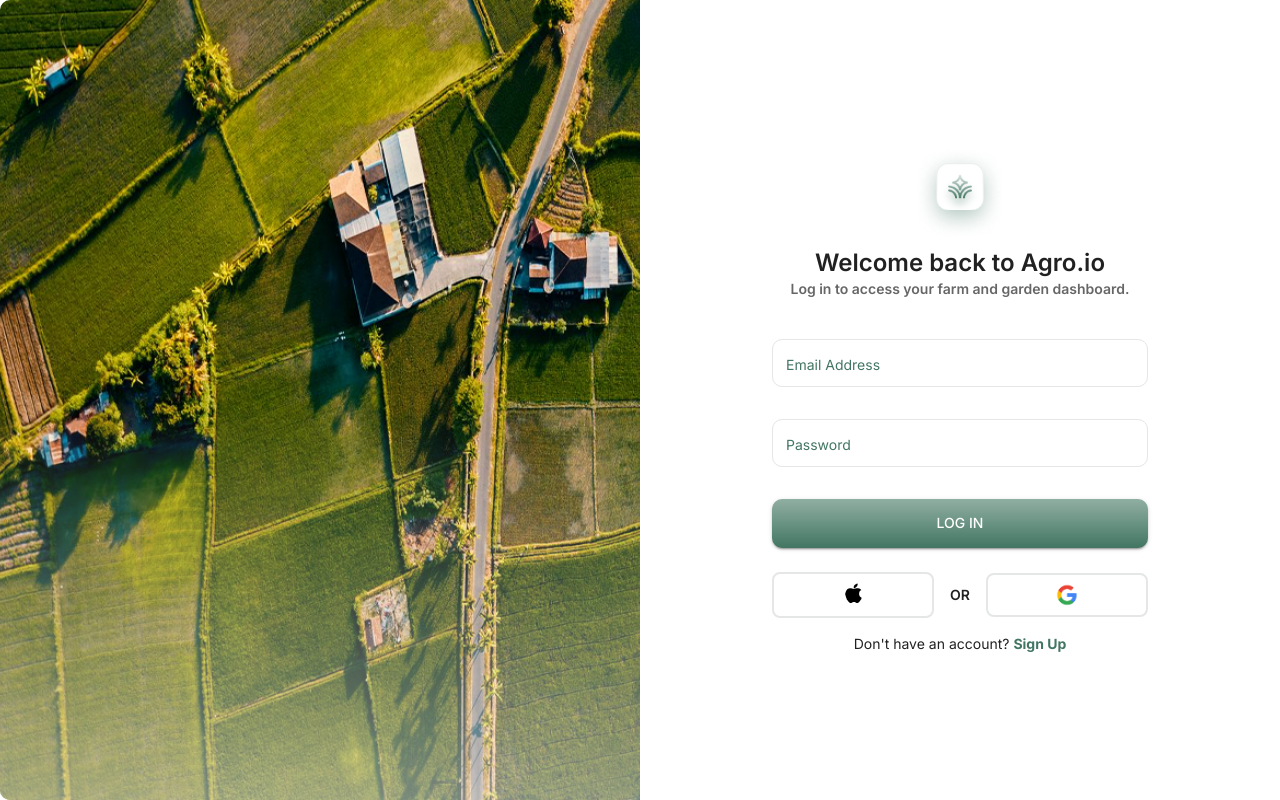
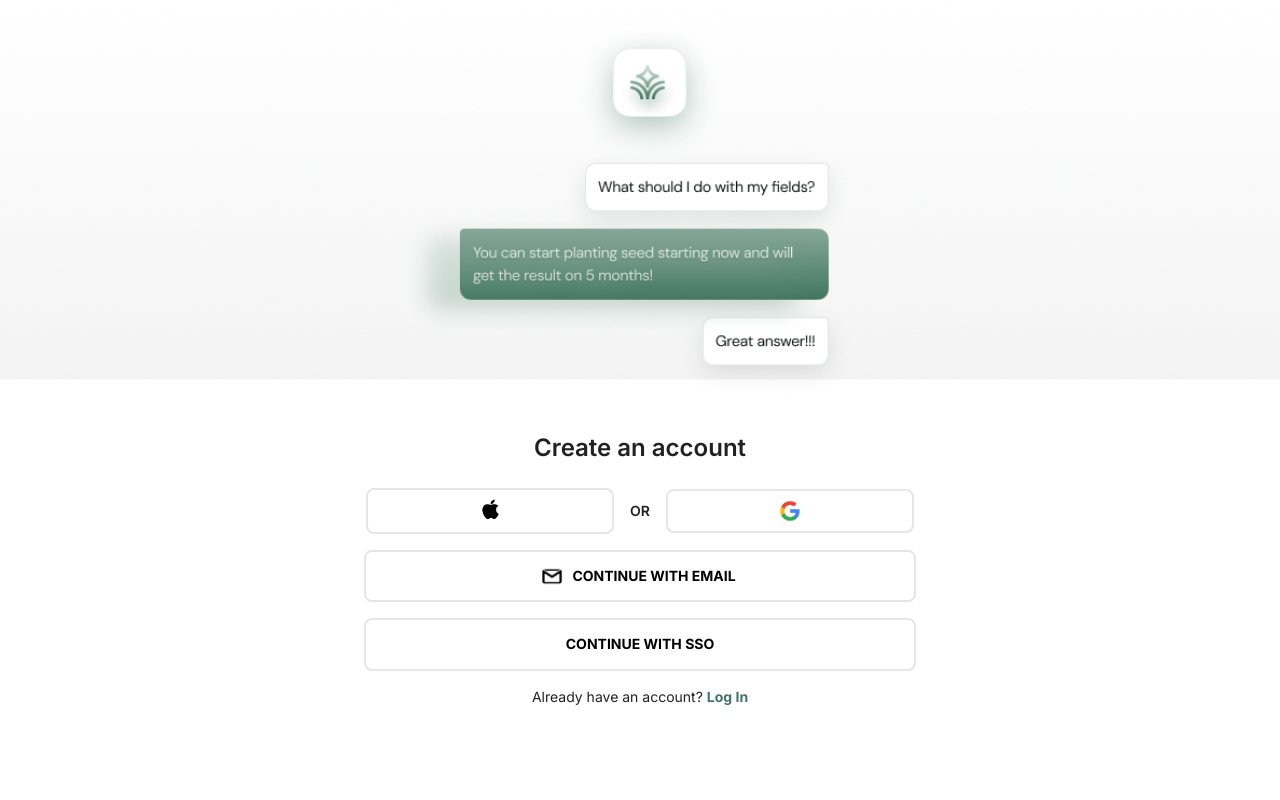
Before and after one commit to Muddasirr/Satellite-Based-Crop-Yield-Predictor, a Next.js app: page / in a window 1280 px wide. Built offline with nearby package versions, Linux system fonts and the light colour scheme.

Commit message:
routes fixed

```diff
--- a/src/app/onboarding/page.jsx
+++ b/src/app/onboarding/page.jsx
@@ -77,7 +77,7 @@ const OnboardingPage = () => {
               <Box component="img" src="/google.png" alt="Google logo" sx={{ width: 24, height: "auto" }} />
             </Button>
           </Box>
-
+          <a href="/signup">
           <Button
   fullWidth
   variant="outlined"
@@ -91,6 +91,7 @@ const OnboardingPage = () => {
   }
   sx={{
     py: 1.5,
+    link: "/signup",
     borderRadius: "8px",
     border: "2px solid #e4e7e6",
     color: "#000000", // Black color
@@ -101,8 +102,11 @@ const OnboardingPage = () => {
   }}
 >
   Continue with Email
+
 </Button>
+</a>
 
+<a href="/signup">
   <Button
     fullWidth
     variant="outlined"
@@ -119,11 +123,12 @@ const OnboardingPage = () => {
   >
     Continue with SSO
   </Button>
+</a>
         </Box>
 
         <Typography variant="body2" textAlign="center" sx={{ mt: 2 }}>
           Already have an account?{" "}
-          <Link href="/login" style={{ color: "#427662", textDecoration: "none", fontWeight: "bold" }}>
+          <Link href="/signin" style={{ color: "#427662", textDecoration: "none", fontWeight: "bold" }}>
             Log In
           </Link>
         </Typography>
--- a/src/app/page.js
+++ b/src/app/page.js
@@ -1,8 +1,9 @@
 import Login from "./signin/page";
+import OnboardingPage from "./onboarding/page";
 
 export default function Home() {
   return (
     <div >
-     <Login/>
+     <OnboardingPage/>
     </div>
   )}
--- a/src/app/signup/page.jsx
+++ b/src/app/signup/page.jsx
@@ -133,7 +133,7 @@ const SignupPage = () => {
             {/* Already have an account? Text */}
             <Typography variant="body2" textAlign="center" sx={{ mt: 2 }}>
               Already have an account?{" "}
-              <a href="#" style={{ color: "#427662", textDecoration: "none", fontWeight: "bold" }}>
+              <a href="/signin" style={{ color: "#427662", textDecoration: "none", fontWeight: "bold" }}>
                 Log In
               </a>
             </Typography>
```
Lines whose indentation alone changed are shown as unchanged.
